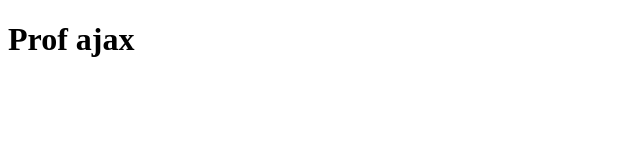
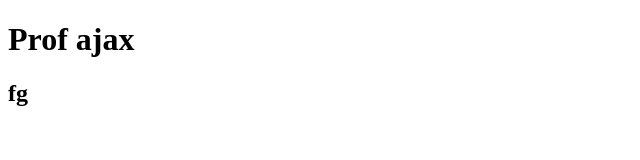
Before and after one commit to 230416/profcode, a plain HTML site: page index.html in a window 1280 px wide. Shown: the full height of the page, 0-640 px from the left. Drawn offline with Linux system fonts and the light colour scheme.

Commit message:
adicionei

```diff
--- a/index.html
+++ b/index.html
@@ -8,5 +8,7 @@
 </head>
 <body>
     <h1>Prof ajax</h1>
+    <h2>fg
+    </h2>
 </body>
 </html>
```
